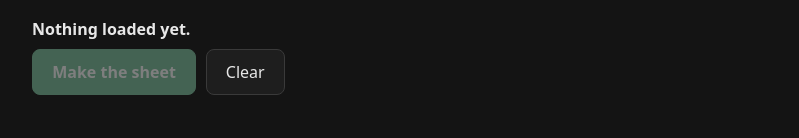
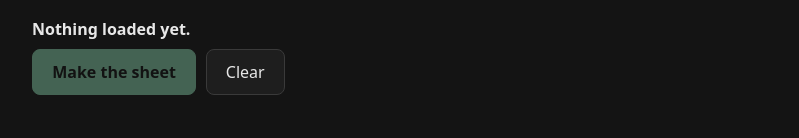
Before and after one commit to lamoon-p/a8-on-a4, a plain HTML site: page index.html in a window 1280 px wide. Shown: the part 289-427 px from the top of the page, without its empty margins (240-1039 px from the left). Drawn offline with Linux system fonts and the dark colour scheme.

Commit message:
style: dark button text after base rule so cascade applies

```diff
--- a/index.html
+++ b/index.html
@@ -9,7 +9,6 @@
   :root { color-scheme: light dark; --fg:#111; --bg:#fafafa; --card:#fff; --line:#d8d8d8; --dim:#666; --accent:#2f6f4e; --bad:#b3261e; }
   @media (prefers-color-scheme: dark) {
     :root { --fg:#e8e8e8; --bg:#141414; --card:#1e1e1e; --line:#3a3a3a; --dim:#9a9a9a; --accent:#7fc4a0; --bad:#f2b8b5; }
-    button#go { color:#111; }
   }
   * { box-sizing: border-box; }
   body { margin:0; padding:2rem 1rem 4rem; background:var(--bg); color:var(--fg);
@@ -36,6 +35,7 @@
   button { font:inherit; padding:.6rem 1.2rem; border-radius:8px; border:1px solid var(--line);
            background:var(--card); color:var(--fg); cursor:pointer; }
   button#go { background:var(--accent); border-color:var(--accent); color:#fff; font-weight:600; }
+  @media (prefers-color-scheme: dark) { button#go { color:#111; } }
   button:disabled { opacity:.45; cursor:default; }
   #status { color:var(--dim); font-size:.9rem; }
   details { margin-top:2.5rem; font-size:.9rem; color:var(--dim); }
```
